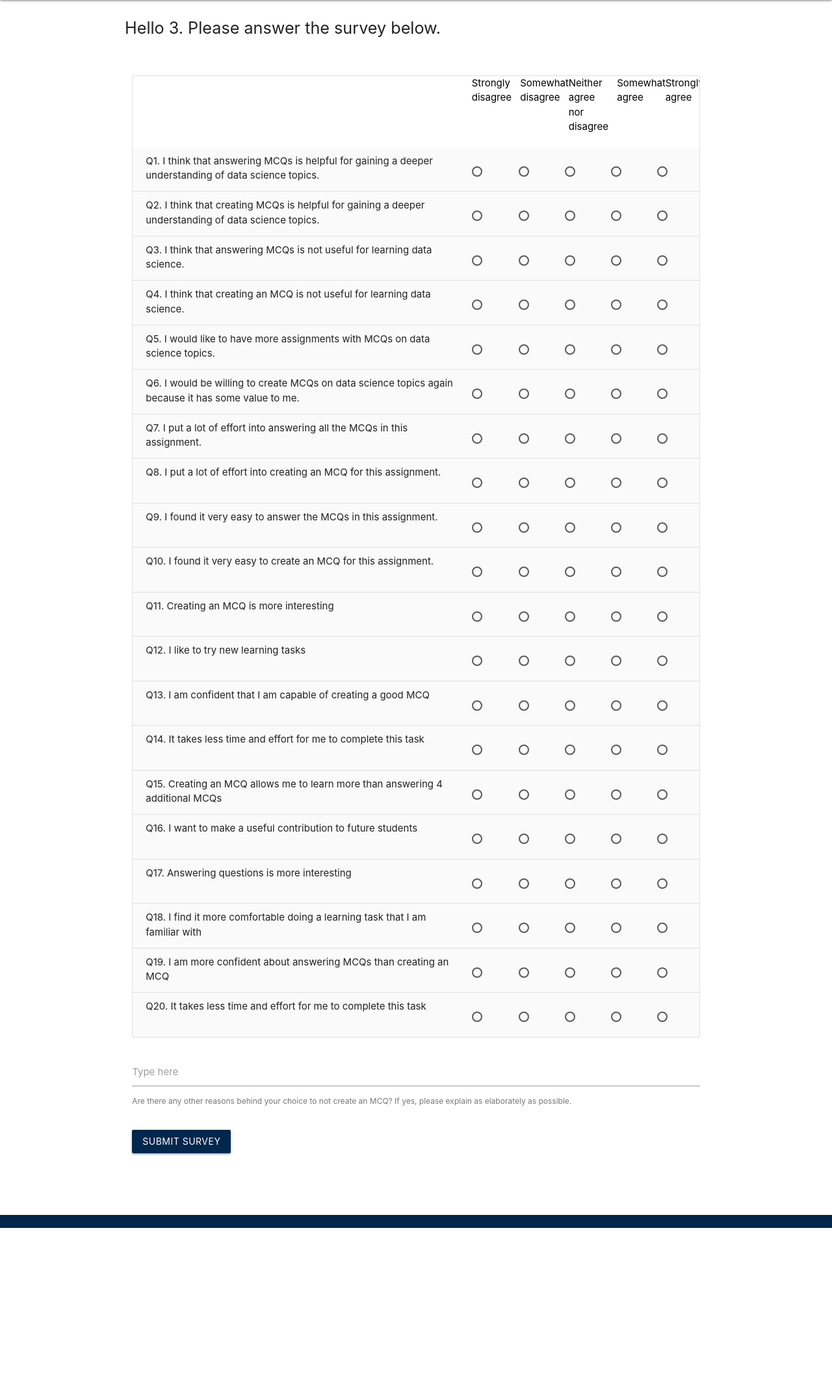
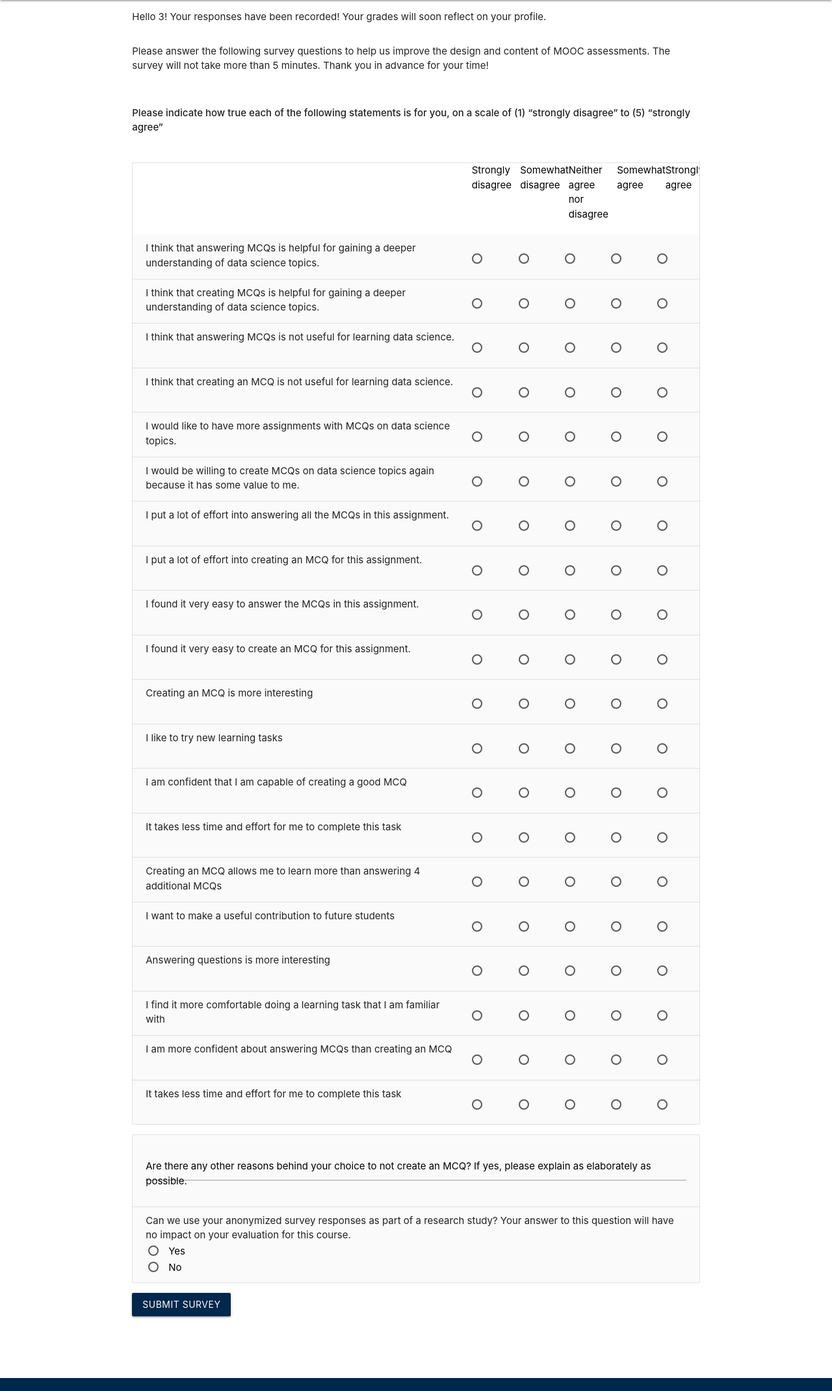
Before and after one commit to anshul1995/mcq_root_v1, a Django app: template polls/templates/polls/STAGE2/survey.html in a window 1280 px wide. Shown: the part 150-2291 px from the top of the page at 65% size. Before the commit the page ends 2040 px from the top, so only its background shows below. Run offline with Django 3.2, Linux system fonts and the light colour scheme; the template is opened without the code that fills it: values that come from a table or form of the project are taken from there, others are empty; data comes from the database, SQL or seed files in the repository; both versions use the stored data as it was after the commit.

Commit message:
more UI functionality added

```diff
--- a/polls/models.py
+++ b/polls/models.py
@@ -104,6 +104,8 @@ class Student(models.Model):
         choices=GROUP_TYPE_CHOICES,
         default='G'+str(random.randrange(1,4)),
     )
+    consent_create_mcq = models.BooleanField(default=False)
+    consent_survey = models.BooleanField(default=False)
 
     def __str__(self):
         return self.name
@@ -155,6 +157,14 @@ class Student_Survey_Response(models.Model):
     def __str__(self):
         return str(self.student_id) + ' : ' + str(self.survey_question_id) + ' - ' + str(self.survey_choice_id)
 
+
+class Student_Survey_Additional_Text(models.Model):
+    student_id = models.ForeignKey(Student, on_delete=models.CASCADE)
+    text = models.CharField(max_length=2000)
+
+    def __str__(self):
+        return str(self.student_id) + ' : ' + self.text
+
 class Log(models.Model):
     student_id = models.ForeignKey(Student, on_delete=models.CASCADE)
     time = models.DateTimeField(auto_now_add=True)
--- a/polls/static/polls/group_3_form.js
+++ b/polls/static/polls/group_3_form.js
@@ -37,9 +37,10 @@ $(function () {
             type: "POST",
             url: window.location.pathname + "quiz-log/",
             data: {
-                type: 'group 3 choice',
+                type: 'group_3_choice',
                 action: btn,
-                element_id: btn
+                element_id: btn,
+                timestamp: Date.now()
             }
         });
     });
--- a/polls/templates/polls/STAGE1/quiz_dynamic_individual.html
+++ b/polls/templates/polls/STAGE1/quiz_dynamic_individual.html
@@ -9,7 +9,7 @@
 
 <div class="row">
     <h6 class="col s12">
-        Hello {{ student.name }}. Please answer the questions below.
+        Hello {{ student.name }}!
     </h6>
     <div class="col s12">
         {% if student.group == 'G1' %}
--- a/polls/templates/polls/STAGE2/list_questions.html
+++ b/polls/templates/polls/STAGE2/list_questions.html
@@ -1,6 +1,6 @@
 {% for question in survey_question_list %}
 <div class="collection-item grey lighten-5 row">
-    <span class="col s12 m7">Q{{ forloop.counter }}. {{ question.question_text }}</span>
+    <span class="col s12 m7">{{ question.question_text|safe }}</span>
     <p>
         <label class="col s12 m1">
             <input type="radio" name="survey_{{ question.id }}" value="{{ question.id }},CHOICE1"
--- a/polls/templates/polls/STAGE2/survey.html
+++ b/polls/templates/polls/STAGE2/survey.html
@@ -7,8 +7,19 @@
 
 {% if survey_question_list %}
     <div class="row">
-        <p class="flow-text">
-            Hello {{ student.name }}. Please answer the survey below.
+        <p class="col s12">
+            Hello {{ student.name }}! Your responses have been recorded! Your grades will soon reflect on your profile.
+        </p>
+        <p class="col s12">
+            Please answer the following survey questions to help us improve the design and content of MOOC assessments.
+            The survey will not take more than 5 minutes. Thank you in advance for your time!
+        </p>
+    </div>
+
+    <div class="row">
+        <p class="col s12">
+            <strong>Please indicate how true each of the following statements is for you, on a scale of (1) “strongly
+                disagree” to (5) “strongly agree” </strong>
         </p>
     </div>
 
@@ -27,27 +38,49 @@
                     {% include "polls/STAGE2/list_questions.html" %}
                 </div>
             </div>
-            {% if student.group == 'G4' %}
-                <div class="row">
+
+            <div class="collection">
+                {% if student.group == 'G4' %}
+                <div class="collection-item grey lighten-5 row">
                     <div class="input-field col s12">
                         <textarea class="materialize-textarea" name="choice_text"></textarea>
-                        <label for="choice_text">Type here</label>
-                        <span class="helper-text">Are there any other reasons behind your choice to not create an MCQ?
-                            If yes, please explain as elaborately as possible.</span>
+                        <label for="choice_text" class="black-text">Are there any other reasons behind your choice to
+                            not create an MCQ? If yes, please explain as elaborately as possible.</label>
                     </div>
                 </div>
-            {% elif student.group == 'G5' %}
-                <div class="row">
+                {% elif student.group == 'G5' %}
+                <div class="collection-item grey lighten-5 row">
                     <div class="input-field col s12">
                         <textarea class="materialize-textarea" name="choice_text"></textarea>
-                        <label for="choice_text">Type here</label>
-                        <span class="helper-text">Are there any other reasons behind your choice to create an MCQ? If
-                            yes, please explain as elaborately as possible.</span>
+                        <label for="choice_text" class="black-text">Are there any other reasons behind your choice to
+                            create an MCQ? If yes, please explain as elaborately as possible.</label>
                     </div>
                 </div>
-            {% endif %}
+                {% endif %}
+                <div class="collection-item grey lighten-5 row">
+                    <span class="col s12">Can we use your anonymized survey responses as part of a research study? Your
+                        answer to this question will have no impact on your evaluation for this course.</span>
+                    <p>
+                        <label class="col s12">
+                            <input type="radio" name="consent_survey" value="True" class="with-gap umblue" required>
+                            <span>
+                                <span class="black-text">Yes</span>
+                            </span>
+                        </label>
+                    </p>
+                    <p>
+                        <label class="col s12">
+                            <input type="radio" name="consent_survey" value="False" class="with-gap umblue" required>
+                            <span>
+                                <span class="black-text">No</span>
+                            </span>
+                        </label>
+                    </p>
+                </div>
+            </div>
             <div id="submit-survey">
-                <button class="btn waves-effect waves-light umblue" type="submit" name="action">Submit survey</button>
+                <button class="btn waves-effect waves-light umblue" type="submit" name="action">Submit
+                    survey</button>
             </div>
         </form>
     </div>
```
Also changed, not shown: polls/admin.py (+10 -2 lines), polls/static/polls/collapsible_questions.js (+10 -5 lines), polls/templates/polls/STAGE1/create_mcq_form.html (+55 -22 lines), polls/views.py (+12 -0 lines), db.sqlite3, polls/migrations/0003_auto_20200522_2155.py (added).
